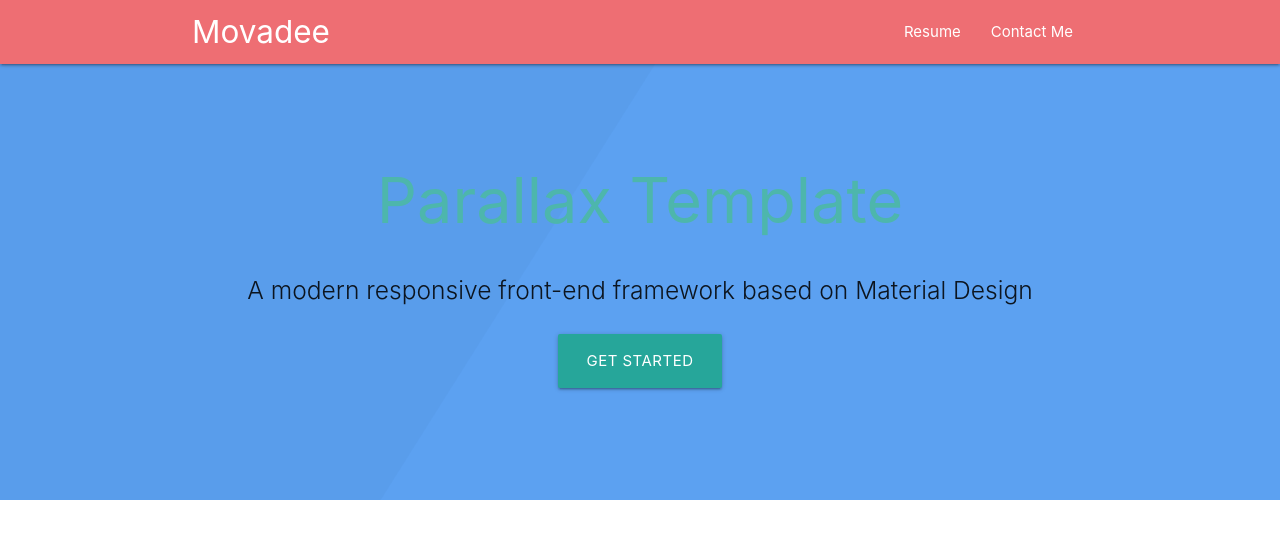
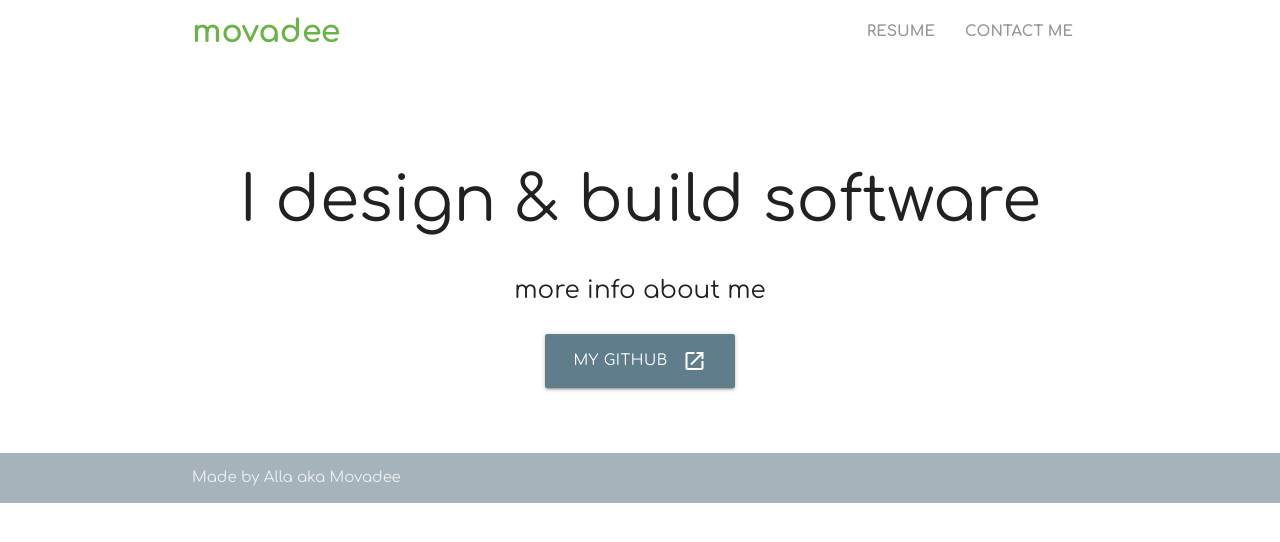
Before and after one commit to movadee/portfolio-movadee, an Angular app: page / in a window 1280 px wide. Shown: the top 542 px of the page. Built offline with nearby package versions, Linux system fonts and the light colour scheme.

Commit message:
portfolio first page

```diff
--- a/src/app/app.component.html
+++ b/src/app/app.component.html
@@ -1,32 +1,74 @@
-<div id="index-banner" class="parallax-container">
-  <nav role="navigation">
+<!-- Navbar -->
+<nav class="white" role="navigation">
   <div class="nav-wrapper container">
-      <a id="logo-container" href="#" class="brand-logo">Movadee</a>
+    <a id="logo-container" href="#" class="brand-logo">movadee</a>
     <ul class="right hide-on-med-and-down">
-        <li><a href="#">Resume</a></li>
-        <li><a href="#">Contact Me</a></li>
+      <li><a href="#">RESUME</a></li>
+      <li><a href="#contactMeModal" class="modal-trigger">CONTACT ME</a></li>
     </ul>
 
     <ul id="nav-mobile" class="sidenav">
-        <li><a href="#">Resume</a></li>
-        <li><a href="#">Contact Me</a></li>
+      <li><a href="#">RESUME</a></li>
+      <li><a href="#contactMeModal" class="modal-trigger">CONTACT ME</a></li>
     </ul>
     <a href="#" data-target="nav-mobile" class="sidenav-trigger"><i class="material-icons">menu</i></a>
   </div>
 </nav>
 
+<!-- About Section -->
 <div class="section no-pad-bot">
   <div class="container">
     <br><br>
-      <h1 class="header center teal-text text-lighten-2">Parallax Template</h1>
+    <h1 class="header center">I design & build software</h1>
     <div class="row center">
-        <h5 class="header col s12 light">A modern responsive front-end framework based on Material Design</h5>
+      <h5 class="header col s12 light">more info about me</h5>
     </div>
     <div class="row center">
-        <a href="http://materializecss.com/getting-started.html" id="download-button" class="btn-large waves-effect waves-light teal lighten-1">Get Started</a>
+      <a href="https://github.com/movadee" target="_blank" id="download-button" class="btn-large blue-grey">
+        <i class="material-icons right white-text">launch</i>My GitHub
+      </a>
     </div>
     <br><br>
   </div>
 </div>
-  <div class="parallax"><img src="../assets/images/background.svg" alt="Unsplashed background img 1"></div>
+
+<!-- Footer -->
+<footer class="page-footer blue-grey lighten-3">
+  <div class="footer-copyright">
+    <div class="container">Made by Alla aka Movadee</div>
   </div>
+</footer>
+
+<!-- Contact Me Modal -->
+<div id="contactMeModal" class="modal">
+  <div class="modal-content">
+    <form>
+      <!-- name -->
+      <div class="row">
+        <div class="input-field">
+          <input id="first_name" type="text" class="validate">
+          <label for="first_name">Name</label>
+        </div>
+      </div>
+
+      <!-- email -->
+      <div class="row">
+        <div class="input-field">
+          <input id="first_name" type="text" class="validate">
+          <label for="first_name">Email</label>
+        </div>
+      </div>
+
+      <!-- message -->
+      <div class="row">
+        <div class="input-field">
+          <textarea id="textarea1" class="materialize-textarea"></textarea>
+          <label for="textarea1">Message</label>
+        </div>
+      </div>
+    </form>
+
+    <!-- button send -->
+    <a class="waves-effect waves-light btn center">Send</a>
+  </div>
+</div>
--- a/src/app/app.component.ts
+++ b/src/app/app.component.ts
@@ -10,6 +10,6 @@ declare var M:any;
 })
 export class AppComponent implements OnInit {
   ngOnInit() {
-    new M.Parallax(document.querySelector('.parallax'));
+    new M.Modal(document.querySelector('.modal'));
   }
 }
--- a/src/index.html
+++ b/src/index.html
@@ -2,10 +2,11 @@
 <html lang="en">
 <head>
   <meta charset="utf-8">
-  <title>PortfolioMovadee</title>
+  <title>Movadee</title>
   <base href="/">
 
   <meta name="viewport" content="width=device-width, initial-scale=1">
+  <link href="https://fonts.googleapis.com/icon?family=Material+Icons" rel="stylesheet">
   <link rel="icon" type="image/x-icon" href="favicon.ico">
 </head>
 <body>
--- a/src/styles.scss
+++ b/src/styles.scss
@@ -1 +1,34 @@
-/* You can add global styles to this file, and also import other style files */
+@import url('https://fonts.googleapis.com/css?family=Roboto');
+@import url('https://fonts.googleapis.com/css?family=Comfortaa:400,700');
+
+
+* {
+    font-family:  'Comfortaa', sans-serif;
+}
+
+nav ul li a {
+    color: #92989b;
+    font-weight: bold;
+}
+
+nav ul a:hover {
+    background-color: transparent;
+}
+
+nav {
+    -webkit-box-shadow: none;
+	-moz-box-shadow: none;
+	box-shadow: none;
+    :hover {
+        color: #6ab344;
+    }
+}
+
+nav .brand-logo {
+    color: #6ab344;
+    font-weight: bold;
+}
+
+.page-footer {
+    padding: 0;
+}
```
Lines whose indentation alone changed are shown as unchanged.
